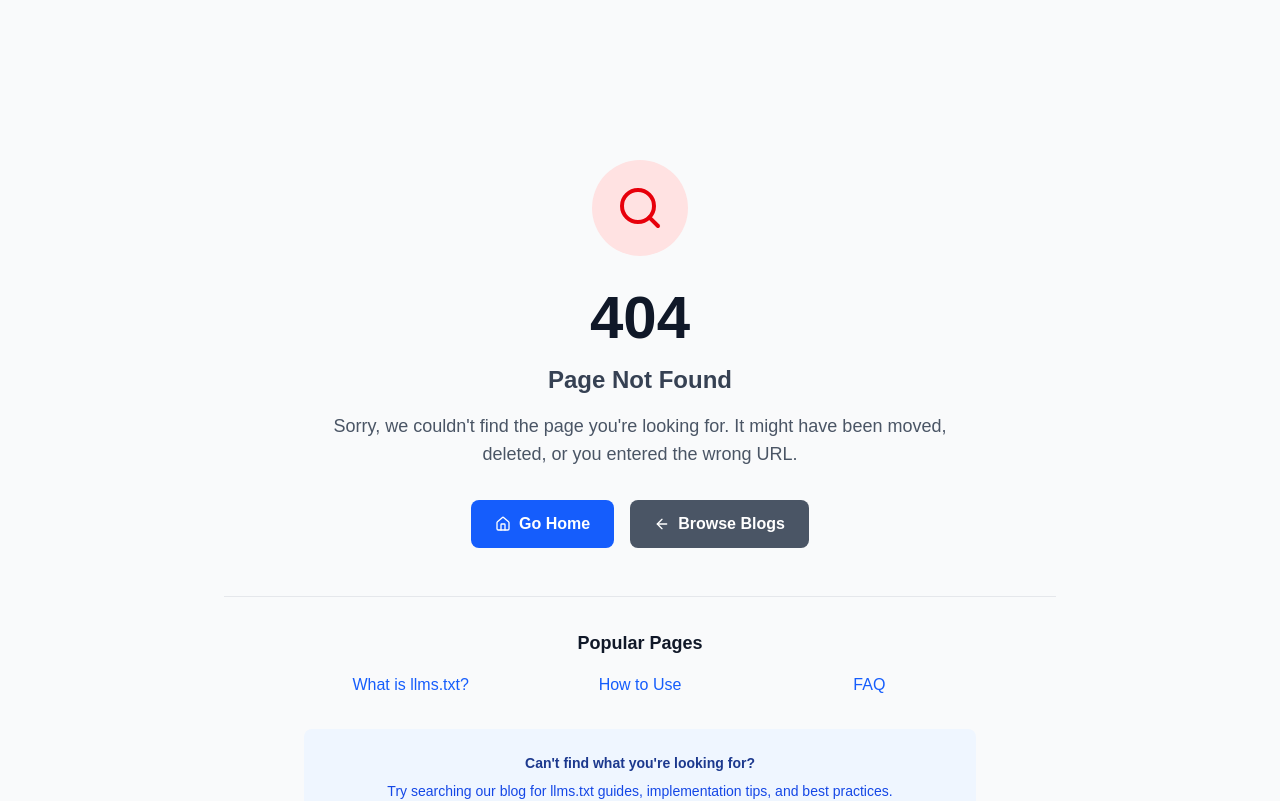
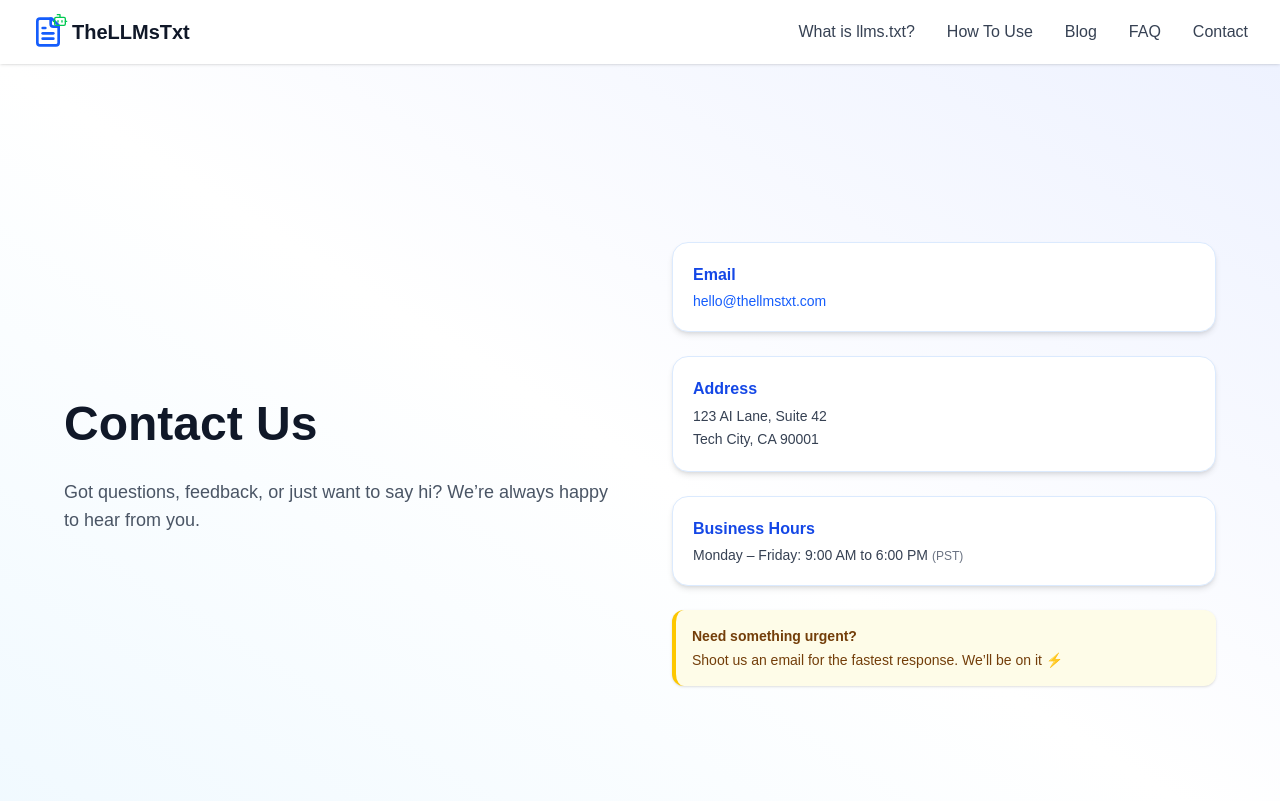
Before and after one commit to XillenTech/thellmstxt.com, a Next.js app: page /contact in a window 1280 px wide. Before the commit this address had no page. Shown: the top 801 px of the page. Built offline with nearby package versions, Linux system fonts and the light colour scheme.

Commit message:
Add "Contact" link to navigation in Header component

```diff
--- /dev/null
+++ b/src/app/contact/page.tsx
@@ -0,0 +1,67 @@
+"use client";
+import React from "react";
+import Header from "@/components/Header";
+import Footer from "@/components/Footer";
+
+export default function ContactPage() {
+  return (
+    <>
+      <Header />
+      <main className="min-h-screen bg-gradient-to-tr from-sky-50 via-white to-indigo-50 flex items-center justify-center px-2 py-10">
+        <div className="max-w-6xl w-full grid grid-cols-1 md:grid-cols-2 gap-16 items-center">
+          {/* Left: Text + Title */}
+          <div className="text-center md:text-left space-y-6">
+            <h1 className="text-5xl font-extrabold text-gray-900 leading-tight">
+              Contact Us
+            </h1>
+            <p className="text-lg text-gray-600">
+              Got questions, feedback, or just want to say hi? We’re always
+              happy to hear from you.
+            </p>
+          </div>
+
+          {/* Right: Info Cards */}
+          <div className="space-y-6">
+            <div className="bg-white border border-blue-100 rounded-2xl p-5 shadow-md hover:shadow-lg transition">
+              <h2 className="text-base font-semibold text-blue-700 mb-1">
+                Email
+              </h2>
+              <p className="text-blue-600 text-sm break-all">
+                hello@thellmstxt.com
+              </p>
+            </div>
+
+            <div className="bg-white border border-blue-100 rounded-2xl p-5 shadow-md hover:shadow-lg transition">
+              <h2 className="text-base font-semibold text-blue-700 mb-1">
+                Address
+              </h2>
+              <p className="text-gray-700 text-sm leading-relaxed">
+                123 AI Lane, Suite 42
+                <br />
+                Tech City, CA 90001
+              </p>
+            </div>
+
+            <div className="bg-white border border-blue-100 rounded-2xl p-5 shadow-md hover:shadow-lg transition">
+              <h2 className="text-base font-semibold text-blue-700 mb-1">
+                Business Hours
+              </h2>
+              <p className="text-gray-700 text-sm">
+                Monday – Friday: 9:00 AM to 6:00 PM{" "}
+                <span className="text-gray-500 text-xs">(PST)</span>
+              </p>
+            </div>
+
+            <div className="bg-yellow-50 border-l-4 border-yellow-400 p-4 rounded-xl text-yellow-900 text-sm shadow-sm">
+              <p className="font-semibold mb-1">Need something urgent?</p>
+              <p>
+                Shoot us an email for the fastest response. We’ll be on it ⚡
+              </p>
+            </div>
+          </div>
+        </div>
+      </main>
+      <Footer />
+    </>
+  );
+}
--- a/src/components/Header.tsx
+++ b/src/components/Header.tsx
@@ -8,6 +8,7 @@ const navLinks = [
   { href: "/how-to-use", label: "How To Use" },
   { href: "/blogs", label: "Blog" },
   { href: "/faq", label: "FAQ" },
+  { href: "/contact", label: "Contact" },
 ];
 
 const Header = () => {
```
